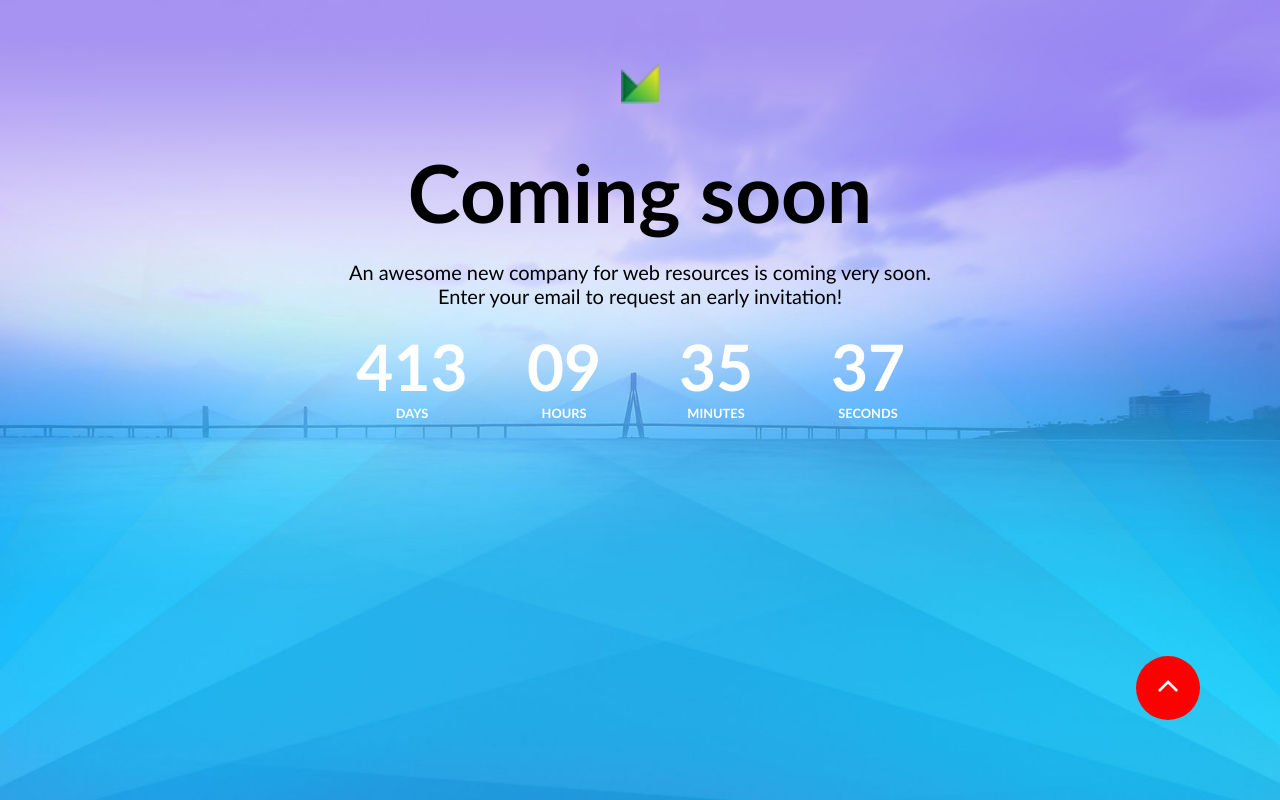
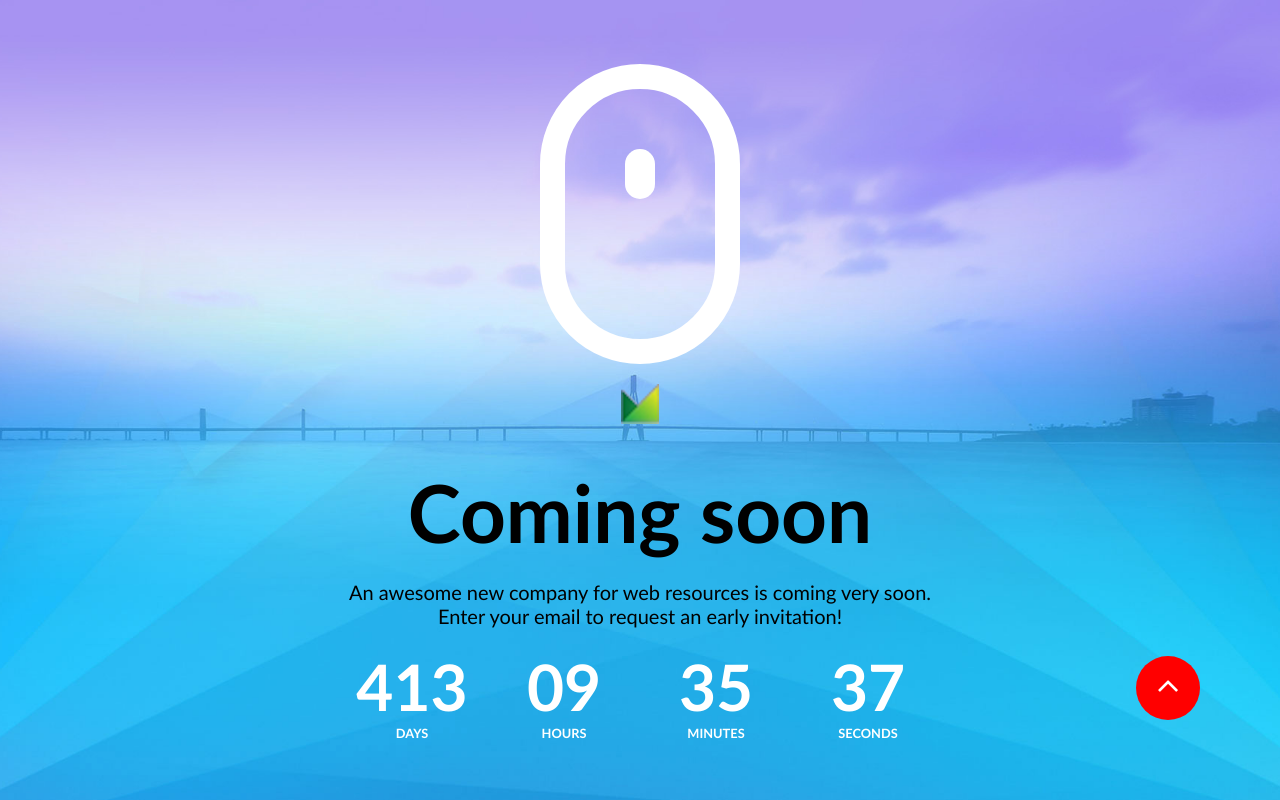
Before and after one commit to SilvijaZ/48-grupe-coming-soon, a website: page index.html in a window 1280 px wide. Shown: the top 800 px of the page. Drawn offline with Linux system fonts and the light colour scheme.

Commit message:
added pseudo elements in mouse.css

```diff
--- a/css/main.css
+++ b/css/main.css
@@ -49,6 +49,7 @@ body{
 .container .column{
     display: flex;
     flex-direction: column;
+    flex-wrap: wrap;
     gap: 1.25rem;
     width: 50%;
     /*border: 10px solid springgreen;*/
--- /dev/null
+++ b/css/mouse.css
@@ -0,0 +1,19 @@
+.mouse{
+    width: 2em;
+    height: 3em;
+    font-size: 100px;
+    border: 0.25em solid white;
+    border-radius: 1em;
+    transition: all 1s;
+}
+
+.mouse::before{
+    content: '';
+    background-color: #fff;
+    display: block;
+    width: 0.3em;
+    height: 0.5em;
+    margin-left: calc(50% - 0.15em);
+    margin-top: 0.6em;
+    border-radius: 0.15em;
+}
--- a/index.html
+++ b/index.html
@@ -19,6 +19,7 @@
     <link rel="stylesheet" href="./css/buttons.css">
     <link rel="stylesheet" href="./css/clock.css">
     <link rel="stylesheet" href="./css/progress-bar.css">
+    <link rel="stylesheet" href="./css/mouse.css">
     <!--  costum  -->
     <link rel="stylesheet" href="./css/main.css">
 
@@ -29,6 +30,7 @@
     <main>
         <section class="container hero bg-primary">
            <div class="row-short">
+            <div class="mouse"></div>
             <img class="logo" src="./img/logo.png" alt="Logo">
             <h1 class="main-title">Coming soon</h1>
             <p class="desription">An awesome new company for web resources is coming very soon. Enter your email to request an early invitation!
```
